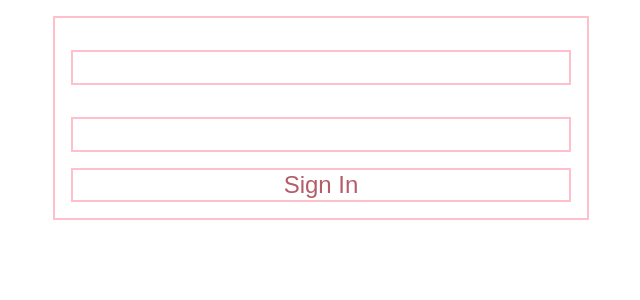
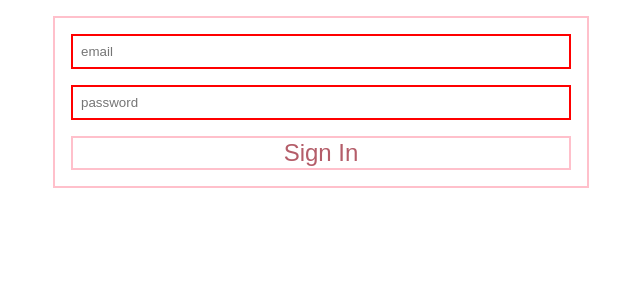
Before and after one commit to mrHelg/fm-react-app, a React (Create React App) app: page / in a window 1280 px wide. Shown: the top 300 px of the page, without its empty margins (319-959 px from the left). Built offline with nearby package versions, Linux system fonts and the light colour scheme.

Commit message:
Add validation

```diff
--- a/src/components/SignInForm/SignInForm.module.css
+++ b/src/components/SignInForm/SignInForm.module.css
@@ -7,9 +7,10 @@
   border: 2px solid pink;
 }
 .input{
-  margin: 1rem 0;
+  margin-bottom: 1rem;
   padding: 0.5rem;
   border: 2px solid pink;
+  outline: 0px solid pink;
 }
 .btn{
   border: 2px solid pink;
@@ -18,3 +19,9 @@
   font-size: 1.5rem;
   cursor: pointer;
 }
+.valid{
+  border-color: aquamarine;
+}
+.invalid{
+  border-color: red;
+}
--- a/src/components/SignInForm/index.js
+++ b/src/components/SignInForm/index.js
@@ -1,16 +1,49 @@
 import React, { Component } from 'react';
 import styles from './SignInForm.module.css';
 
+const initialValues = {
+      email:'',
+      pwd:'',
+      emailValid:false,
+      pwdValid:false
+    };
+
 class SignInForm extends Component {
+  constructor(props){
+    super(props);
+    this.state = {...initialValues}
+  }
+
+  handleInput = ({target:{name, value}}) => this.setState({
+    [name]:value,
+    [`${name}Valid`]: !value.includes(' ')
+  })
+
+  handleForm = (event)=>{
+    event.preventDefault();
+    //event.target.reset();
+    this.setState({...initialValues})
+  }
   render() {
+    const {email, pwd, emailValid, pwdValid} = this.state;
+    const emailClassName = `${styles.input} ${emailValid?styles.valid : styles.invalid}`;
+    const pwdClassName = `${styles.input} ${pwdValid?styles.valid : styles.invalid}`;
+
     return (
-      <form className={styles.container}>
-        <input type='email'
+      <form className={styles.container}
+      onSubmit={this.handleForm}>
+        <input type='text'
         name='email'
-        className={styles.input}/>
+        value={email}
+        placeholder='email'
+        onChange={this.handleInput}
+        className={emailClassName}/>
         <input type='password'
         name='pwd'
-        className={styles.input}/>
+        value={pwd}
+        placeholder='password'
+        onChange={this.handleInput}
+        className={pwdClassName}/>
         <input type='submit'
         value='Sign In'
         className={styles.btn}/>
```
